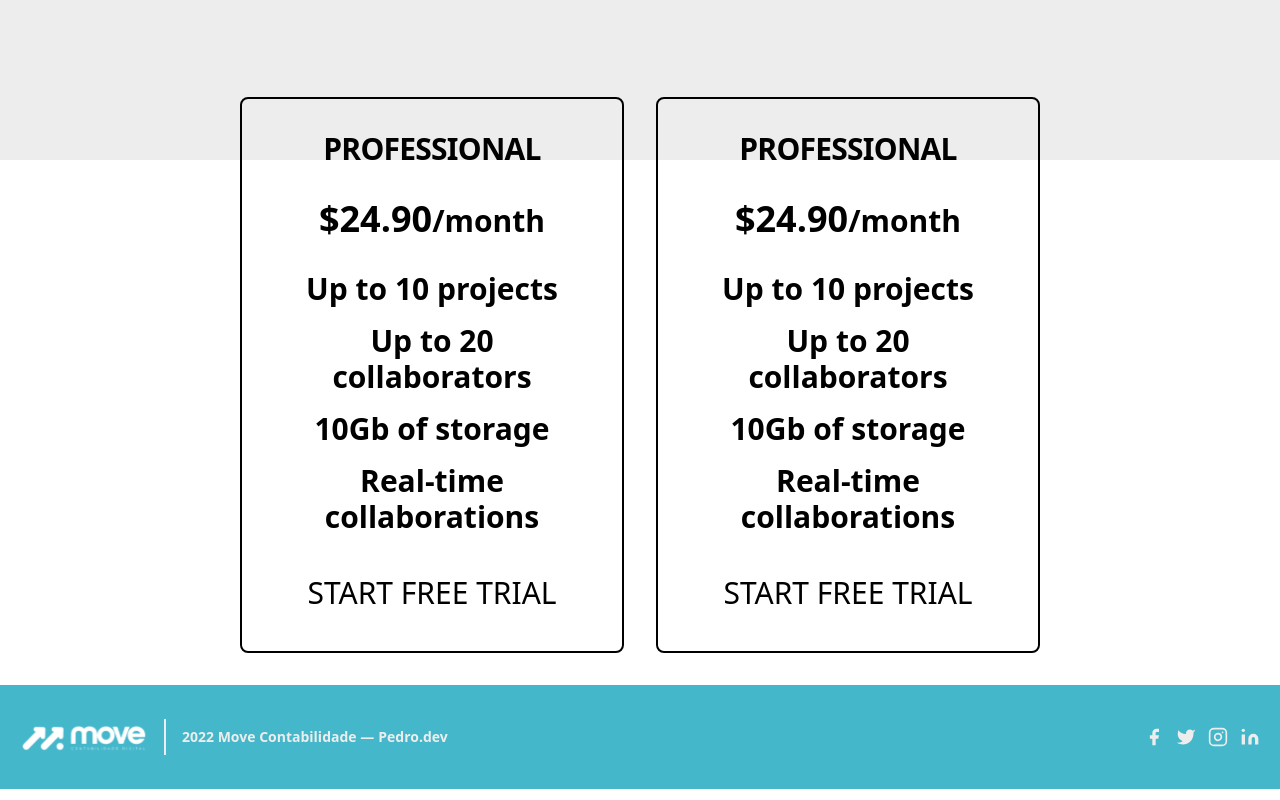
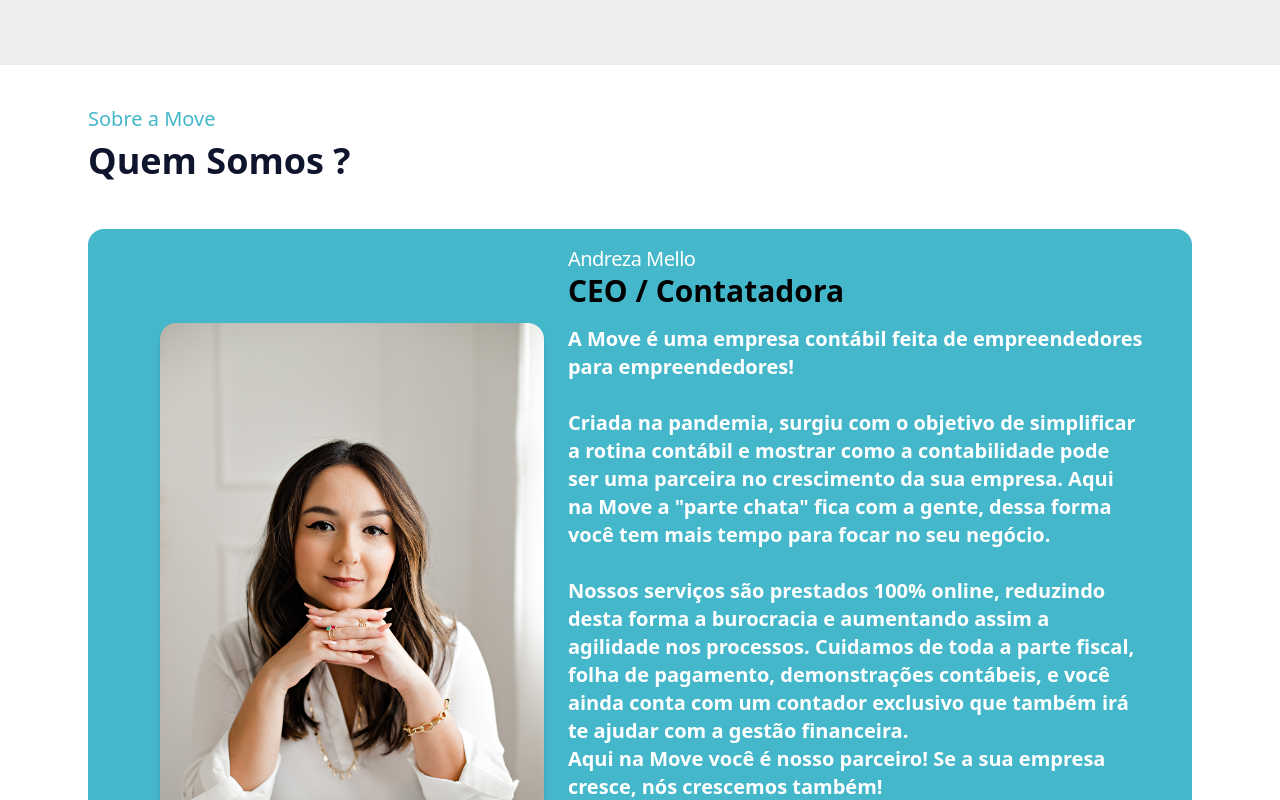
Before and after one commit to PedroNnsM/move-contabildade, a React (Vite) app in the folder my-project/: page / in a window 1280 px wide. Shown: the part 640-1440 px from the top of the page. Built offline with nearby package versions, Linux system fonts and the light colour scheme.

Commit message:
About criado e ajustato

```diff
--- a/my-project/src/App.jsx
+++ b/my-project/src/App.jsx
@@ -1,3 +1,4 @@
+import { About } from "./components/About";
 import { FooterPage } from "./components/Footer";
 import { Header } from "./components/Header";
 import {  Navbar } from "./components/Navbar";
@@ -8,6 +9,7 @@
     <div className="text-3xl font-bold bg-move-gray-100 h-screen">
       <Navbar />
       <Header />
+      <About />
       <div className="bg-white dark:bg-gray-900">
         <div className="container px-6 py-8 mx-auto">
           <div className="flex flex-col items-center justify-center space-y-8 lg:-mx-4 lg:flex-row lg:items-stretch lg:space-y-0">
--- /dev/null
+++ b/my-project/src/components/About/index.jsx
@@ -0,0 +1,59 @@
+import FotoAbout from '../../assets/Imagem-14.jpg'
+
+export function About() {
+    return (
+
+      <section className="bg-move-white dark:bg-move-blue-900">
+        <div className="max-w-6xl px-6 py-10 mx-auto">
+          <p className="text-xl font-medium text-move-blue-500 ">Sobre a Move</p>
+          <h1 className="mt-2 text-3xl font-semibold text-move-blue-900 capitalize lg:text-4xl dark:text-move-white">
+            Quem somos ?
+          </h1>
+          <main className="relative z-20 w-full mt-8 md:flex md:items-center xl:mt-12">
+            <div className="absolute w-full bg-move-blue-500 -z-10 md:h-96 rounded-2xl" />
+            <div className="w-full p-6 bg-move-blue-500 md:flex md:items-center rounded-2xl md:bg-transparent md:p-0 lg:px-12 md:justify-evenly">
+              <img className="h-24 w-24 md:mx-6 rounded-full object-cover shadow-md md:h-[32rem] md:w-80 lg:h-[36rem] lg:w-[26rem] md:rounded-2xl" src={FotoAbout} alt="client photo" />
+              <div className='mt-4'>
+                  <p className="text-xl font-medium tracking-tight text-move-white">Andreza Mello</p>
+                  <p className="text-blue-200 ">CEO / Contatadora</p>
+              <div className="mt-2 md:mx-6">
+
+                </div>
+                <p className="mt-4 text-lg leading-relaxed text-move-white md:text-xl">
+                  A Move é uma empresa contábil feita de empreendedores para empreendedores!<br/><br/>
+                  Criada na pandemia, surgiu com o objetivo de simplificar a rotina contábil e
+                  mostrar como
+                  a contabilidade pode ser uma parceira no crescimento da sua empresa. Aqui na
+                  Move a "parte chata" fica com a gente, dessa forma você tem mais tempo para
+                  focar no seu
+                  negócio.<br/><br/>
+                  Nossos serviços são prestados 100% online, reduzindo desta forma a burocracia
+                  e aumentando assim a agilidade nos processos. Cuidamos de toda a parte fiscal,
+                  folha de
+                  pagamento, demonstrações contábeis, e você ainda conta com um contador
+                  exclusivo que também irá te ajudar com a gestão financeira.<br/>
+                  Aqui na Move você é nosso parceiro! Se a sua empresa cresce, nós crescemos
+                  também!<br/><br/>
+                  O que acha de ter um contador que caminha lado a lado com você, que cuida da
+                  abertura da sua empresa, contabilidade, e ainda te apoia na gestão financeira?
+                  Foque no seu negócio e tenha mais economia e tempo com a Move.
+                </p>
+                <div className="flex items-center justify-between mt-6 md:justify-start">
+                  {/* <button title="left arrow" className="p-2 text-move-white transition-colors duration-300 border rounded-full rtl:-scale-x-100 hover:bg-blue-400">
+                    <svg xmlns="http://www.w3.org/2000/svg" className="w-6 h-6" fill="none" viewBox="0 0 24 24" stroke="currentColor" strokeWidth={2}>
+                      <path strokeLinecap="round" strokeLinejoin="round" d="M15 19l-7-7 7-7" />
+                    </svg>
+                  </button>
+                  <button title="right arrow" className="p-2 text-move-white transition-colors duration-300 border rounded-full rtl:-scale-x-100 md:mx-6 hover:bg-blue-400">
+                    <svg xmlns="http://www.w3.org/2000/svg" className="w-6 h-6" fill="none" viewBox="0 0 24 24" stroke="currentColor" strokeWidth={2}>
+                      <path strokeLinecap="round" strokeLinejoin="round" d="M9 5l7 7-7 7" />
+                    </svg>
+                  </button> */}
+                </div>
+              </div>
+            </div>
+          </main>
+        </div>
+      </section>
+    );
+  }
--- a/my-project/src/components/Price/index.jsx
+++ b/my-project/src/components/Price/index.jsx
@@ -1,17 +1,17 @@
-export function PriceCards(){
+export function PriceCards({servico, preco, periodo, }){
   return (
-<div className="flex flex-col w-full max-w-sm p-8 space-y-8 text-center bg-white border-2 border-gray-200 rounded-lg lg:mx-4 dark:bg-gray-900 dark:border-gray-700">
+<div className="flex flex-col w-full max-w-sm p-8 space-y-8 text-center bg-move-white border-2 border-move-blue-900 rounded-3xl lg:mx-4 shadow-2xl shadow-move-blue-900 ">
         <div className="flex-shrink-0">
           <h2 className="inline-flex items-center justify-center px-2 font-semibold tracking-tight text-blue-400 uppercase rounded-lg bg-gray-50 dark:bg-gray-700">
-            Professional
+            {servico}
           </h2>
         </div>
         <div className="flex-shrink-0">
           <span className="pt-2 text-4xl font-bold text-gray-800 uppercase dark:text-gray-100">
-            $24.90
+            {preco}
           </span>
           <span className="text-gray-500 dark:text-gray-400">
-            /month
+            {periodo}
           </span>
         </div>
         <ul className="flex-1 space-y-4">
--- a/my-project/tailwind.config.cjs
+++ b/my-project/tailwind.config.cjs
@@ -10,6 +10,7 @@
       "move-blue-500": "#44B7CA",
       "move-blue-100": "#B1C0F7",
       "move-gray-100": "#EDEDED",
+      "move-white": "#ffffff"
     },
     extend: {
       backgroundImage: {
```
